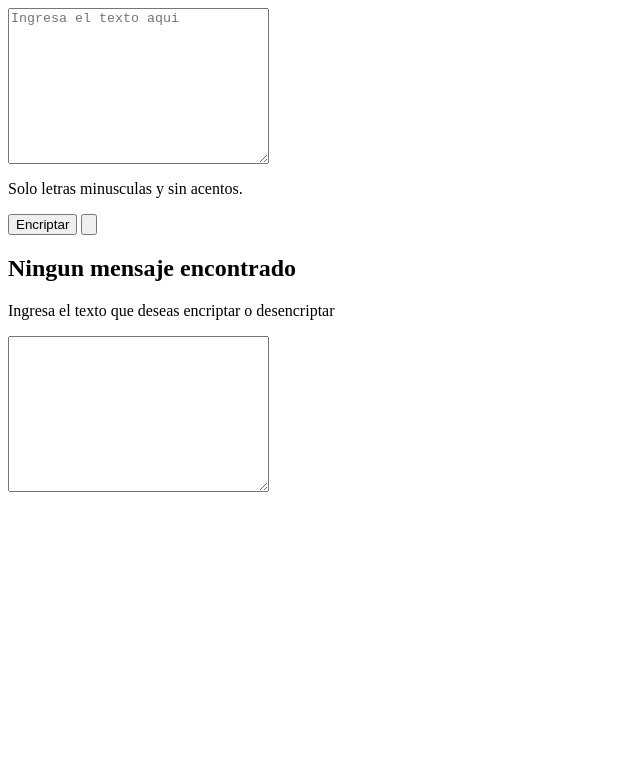
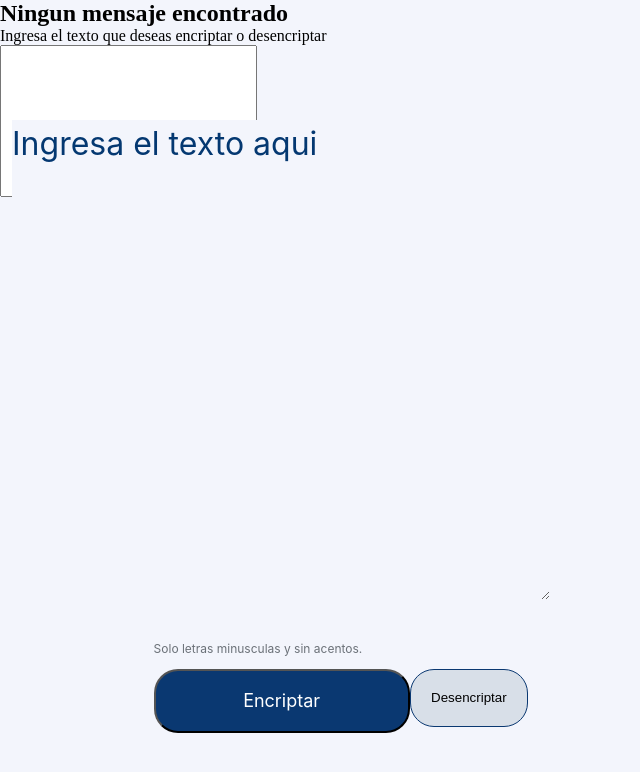
Before and after one commit to DegelCR/Portafolio, a plain HTML site: page index.html in a window 1280 px wide. Shown: the whole page, without its empty margins (0-640 px from the left). Drawn offline with Linux system fonts and the light colour scheme.

Commit message:
cambios-funcional

```diff
--- a/index.html
+++ b/index.html
@@ -17,7 +17,7 @@
             <button class="btn-encriptar" type="button" onclick="encriptar()">
                 Encriptar
              </button>
-             <input type="button" class="btn-desencriptar" onclick="desencriptar()"/>
+             <input type="button" class="btn-desencriptar" value="Desencriptar" onclick="desencriptar()"/>
         </div>
 
 
--- a/style.css
+++ b/style.css
@@ -0,0 +1,103 @@
+*{
+    margin: 0;
+    padding: 0;
+}
+
+.containerPrincipal{
+    position: relative;
+    width: 100vw;
+    height: 100vh;
+    background: #f3f5fc;
+}
+
+.texto{
+    position: absolute;
+    width: 42%;
+    height: 60%;
+    left: 12px;
+    top: 15%;
+    border: none;
+    font-family: "Inter";
+    font-style: normal;
+    font-weight: 400;
+    font-size: 32px;
+    line-height: 150%;
+    background-color: #f3f5fc;
+}
+
+.texto::placeholder{
+    color: #043871;
+}
+.texto:focus,
+.texto:active{
+    border: none;
+    outline:none ;
+
+}
+
+.terminos{
+    display: flex;
+    flex-direction: row;
+    align-items: center;
+    padding: 0px;
+    gap: 8px;
+    position: absolute;
+    width: 80%;
+    left: 12%;
+    top: 80%;
+}
+
+.terminos p{
+    font-family: "inter";
+    font-style: normal;
+    font-weight: 400;
+    font-size: 12px;
+    line-height: 150%;
+    color: #495057;
+    opacity: 0.8;
+    flex: none;
+    order: 1;
+    flex-grow: 0;
+}
+
+.botones{
+    display: flex;
+    flex-direction: row;
+    align-items: flex-start;
+    padding: 1% 0;
+    position: absolute;
+    width: 80%;
+    left: 12%;
+    top: 82%;
+}
+
+.btn-encriptar{
+    align-items: center;
+    justify-content: center;
+    padding: 2%;
+    gap: 8px;
+    width: 25%;
+    background-color: #0a3871;
+    border-radius: 24px;
+    font-family: 'inter';
+    font-size: 18px;
+    line-height: 19px;
+    text-align: center;
+    color: white;
+}
+
+.btn-desencriptar{
+    box-sizing: border-box;
+    display: flex;
+    flex-direction: row;
+    align-items: flex-start;
+    justify-content: center;
+    padding: 2%;
+    gap: 8%;
+    background: #d8dfe8;
+    border: 1px solid #0a3871;
+    border-radius: 24px;
+    font-fam;
+
+
+}
```
